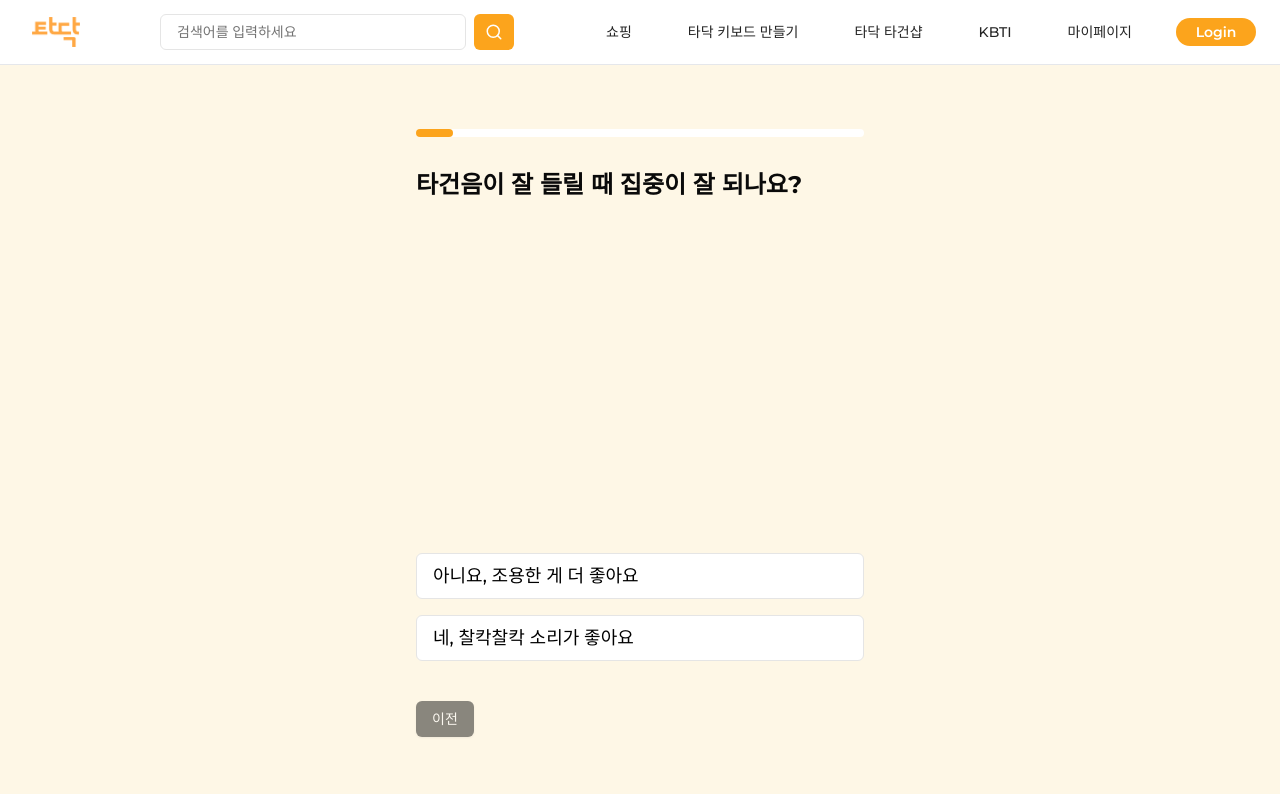
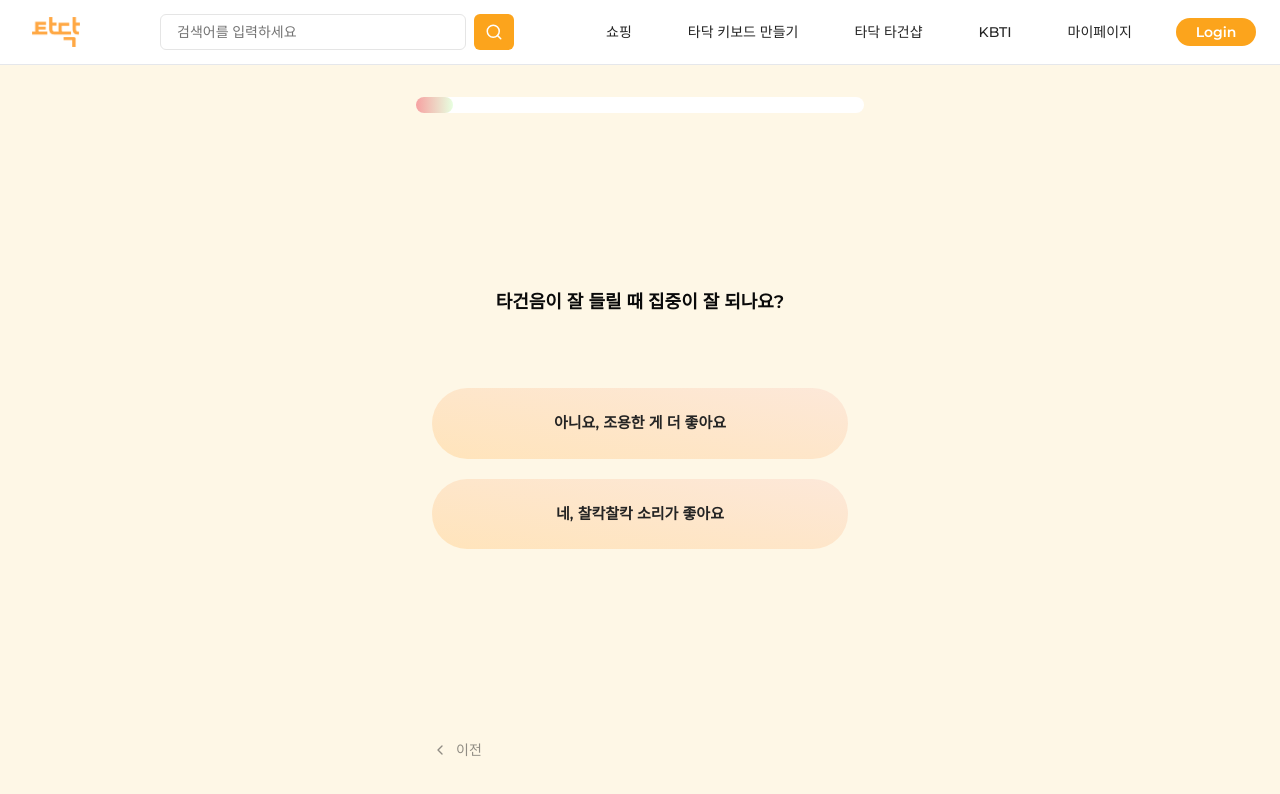
Before and after one commit to teamdadada/tadak, a React (Vite) app in the folder client/web/: page /kbti/test in a window 1280 px wide. Shown: the top 794 px of the page. Built offline with nearby package versions, Linux system fonts and the light colour scheme; a web font is replaced by a local one.

Commit message:
[FE] design: KBTI 페이지 UI 수정

```diff
--- /dev/null
+++ b/client/web/src/components/kbti/GradientButton.tsx
@@ -0,0 +1,46 @@
+import { useState } from 'react'
+import { motion } from 'framer-motion'
+
+interface GradientButtonProps {
+  onClick: () => void
+  children: React.ReactNode
+  className?: string
+  id?: string
+}
+
+const GradientButton = ({
+  onClick,
+  children,
+  className = '',
+  id,
+}: GradientButtonProps) => {
+  const [isHovered, setIsHovered] = useState(false)
+
+  return (
+    <motion.button
+      id={id}
+      onClick={onClick}
+      onMouseEnter={() => setIsHovered(true)}
+      onMouseLeave={() => setIsHovered(false)}
+      className={`relative flex items-center justify-center px-4 text-[15px] font-semibold text-center rounded-full transition-all duration-300 ease-in-out overflow-hidden ${className}`}
+      whileHover={{ scale: 1.02 }}
+      whileTap={{ scale: 0.98 }}
+      style={{ minHeight: '40px' }} // 최소 높이 설정
+    >
+      {/* 배경 그라데이션 */}
+      <div
+        className={`
+          absolute inset-0 bg-gradient-to-bl transition-opacity duration-300
+          ${isHovered ? 'from-tadak-light-primary to-tadak-warning/10' : 'from-tadak-warning/10 to-tadak-light-primary'}
+        `}
+      />
+
+      {/* 텍스트 */}
+      <div className="relative flex justify-center items-center h-full text-center text-tadak-black">
+        {children}
+      </div>
+    </motion.button>
+  )
+}
+
+export default GradientButton
--- a/client/web/src/components/kbti/KakaoShareButton.tsx
+++ b/client/web/src/components/kbti/KakaoShareButton.tsx
@@ -1,6 +1,6 @@
 import { useEffect } from 'react'
-import { Button } from '../ui/button'
 import { kbtiDescriptions } from '@/types/kbti'
+import GradientButton from './GradientButton'
 
 const { Kakao } = window
 
@@ -50,13 +50,25 @@ const KakaoShareButton = ({ kbtiType }: { kbtiType: string }) => {
   }
 
   return (
-    <Button
-      size="lg"
-      onClick={handleShare}
-      className="bg-[#FEE500] rounded-lg text-tadak-black hover:bg-[#FEE500] hover:text-tadak-black"
-    >
-      카카오톡 공유하기
-    </Button>
+    <GradientButton onClick={handleShare} className="h-12 w-full">
+      <div className="flex flex-row justify-center items-center gap-2">
+        {/* 카카오톡 로고 아이콘 */}
+        <svg
+          width="24"
+          height="24"
+          viewBox="0 0 24 24"
+          fill="none"
+          xmlns="http://www.w3.org/2000/svg"
+        >
+          <path
+            d="M12 3C6.477 3 2 6.477 2 10.8C2 13.654 3.858 16.112 6.5 17.424V21L10.25 18.475C10.821 18.557 11.404 18.6 12 18.6C17.523 18.6 22 15.123 22 10.8C22 6.477 17.523 3 12 3Z"
+            fill="#3A1D1D"
+          />
+        </svg>
+
+        <span className="text-sm font-bold">카카오톡 공유하기</span>
+      </div>
+    </GradientButton>
   )
 }
 
--- /dev/null
+++ b/client/web/src/components/kbti/Loading.tsx
@@ -0,0 +1,63 @@
+import { motion } from 'framer-motion'
+
+const LoadingAnimation = () => {
+  return (
+    <div className="flex flex-col items-center justify-center w-full h-full gap-8 py-12">
+      {/* 헤더 텍스트 */}
+      <motion.div
+        className="flex flex-col items-center gap-2"
+        initial={{ opacity: 0, y: -10 }}
+        animate={{ opacity: 1, y: 0 }}
+        transition={{ duration: 0.7 }}
+      >
+        <h2 className="text-2xl font-bold text-tadak-black">
+          당신의 성향 분석중...
+        </h2>
+        <p className="text-sm text-gray-600">
+          키보드에 대한 당신의 취향을 분석하고 있어요
+        </p>
+      </motion.div>
+
+      {/* 프로그레스 바 */}
+      <motion.div
+        className="w-64 h-2 bg-gray-200 rounded-full overflow-hidden"
+        initial={{ width: 0, opacity: 0 }}
+        animate={{ width: '16rem', opacity: 1 }}
+        transition={{ duration: 0.7, delay: 0.4 }}
+      >
+        <motion.div
+          className="h-full rounded-full bg-gradient-to-r from-tadak-light-primary to-tadak-warning/60"
+          initial={{ width: '0%' }}
+          animate={{ width: '100%' }}
+          transition={{ duration: 1.8, ease: 'easeInOut' }}
+        />
+      </motion.div>
+
+      {/* 로딩 텍스트 */}
+      <motion.div
+        className="flex space-x-1 items-center"
+        initial={{ opacity: 0 }}
+        animate={{ opacity: 1 }}
+        transition={{ delay: 0.6 }}
+      >
+        {['분', '석', '중'].map((char, i) => (
+          <motion.span
+            key={i}
+            className="text-tadak-black text-sm"
+            animate={{ opacity: [0.4, 1, 0.4] }}
+            transition={{
+              duration: 1.5,
+              repeat: Infinity,
+              delay: i * 0.2,
+              ease: 'easeInOut',
+            }}
+          >
+            {char}
+          </motion.span>
+        ))}
+      </motion.div>
+    </div>
+  )
+}
+
+export default LoadingAnimation
--- a/client/web/src/components/kbti/ProgressBar.tsx
+++ b/client/web/src/components/kbti/ProgressBar.tsx
@@ -7,9 +7,9 @@ const ProgressBar = ({ current, total }: ProgressBarProps) => {
   const progress = (current / total) * 100
 
   return (
-    <div className="w-full h-2 mb-4 rounded-full bg-tadak-white">
+    <div className="w-full h-4 mb-4 rounded-full bg-tadak-white">
       <div
-        className="h-2 transition-all rounded-full bg-tadak-primary"
+        className="h-4 transition-all rounded-full bg-gradient-to-r from-tadak-warning/60 to-tadak-light-secondary "
         style={{ width: `${progress}%` }}
       ></div>
     </div>
--- a/client/web/src/components/kbti/QuestionDisplay.tsx
+++ b/client/web/src/components/kbti/QuestionDisplay.tsx
@@ -1,4 +1,6 @@
 import { KbtiQuestion } from '@/types/kbti'
+import { motion } from 'framer-motion'
+import GradientButton from './GradientButton'
 
 interface QuestionDisplayProps {
   question: KbtiQuestion
@@ -7,34 +9,35 @@ interface QuestionDisplayProps {
 
 const QuestionDisplay = ({ question, onAnswer }: QuestionDisplayProps) => {
   return (
-    <div className="flex flex-col items-center gap-4 w-full max-w-[600px]">
-      <h1 className="min-w-full mb-2 text-2xl font-bold text-start min-h-[5.5rem]">
-        {question.text}
-      </h1>
+    <div className="flex flex-1 flex-col items-center gap-16 w-full max-w-[600px] py-8 px-4">
+      {/* 질문 헤더 */}
+      <motion.div
+        className="w-full"
+        initial={{ opacity: 0, y: -20 }}
+        animate={{ opacity: 1, y: 0 }}
+        transition={{ duration: 0.5 }}
+      >
+        <h1 className="text-lg font-semibold text-center">{question.text}</h1>
+      </motion.div>
 
-      <div className="flex items-center justify-center h-[30vh] w-full max-w-[500px]">
-        {question.image ? (
-          <img
-            src={question.image}
-            alt="질문 이미지"
-            className="min-h-[30vh] max-h-[30vh] w-auto object-contain"
-          />
-        ) : (
-          <div className="w-full h-[30vh]"></div>
-        )}
-      </div>
-
-      <div className="flex flex-col items-center justify-center min-w-full gap-2 mt-4 space-y-2">
+      {/* 답변 버튼 */}
+      <motion.div
+        className="flex flex-col items-center justify-center w-full gap-5 mt-2"
+        initial={{ opacity: 0, y: 20 }}
+        animate={{ opacity: 1, y: 0 }}
+        transition={{ duration: 0.5, delay: 0.3 }}
+      >
         {question.options.map((option, index) => (
-          <button
+          <GradientButton
             key={`${question.id}-${index}`}
             onClick={() => onAnswer(index)}
-            className="block w-full px-4 py-2 text-lg font-medium text-left text-black border rounded-md hover:bg-tadak-primary hover:text-white bg-tadak-white focus:outline-none"
+            id={`option-${index}`}
+            className="w-full px-8 py-6"
           >
             {option}
-          </button>
+          </GradientButton>
         ))}
-      </div>
+      </motion.div>
     </div>
   )
 }
--- a/client/web/src/pages/KbtiPage/KbtiStartPage.tsx
+++ b/client/web/src/pages/KbtiPage/KbtiStartPage.tsx
@@ -1,5 +1,5 @@
 import KbtiStartImage from '@/assets/images/KBTI_start.png'
-import { Button } from '@/components/ui/button'
+import GradientButton from '@/components/kbti/GradientButton'
 import { useNavigate } from 'react-router-dom'
 
 const KbtiStartPage = () => {
@@ -12,21 +12,16 @@ const KbtiStartPage = () => {
   return (
     <div className="flex flex-col items-center justify-center h-full gap-2 px-4">
       <div className="flex flex-col justify-center w-full p-2">
-        {/* <h1 className="w-full p-4 text-2xl font-bold">🔍 KBTI</h1> */}
         <img
           src={KbtiStartImage}
           alt="KBTI 시작 이미지"
           className="min-w-[300px] min-h-[470px] h-[70vh] object-contain"
         />
       </div>
-      <div className="flex justify-center w-full p-4">
-        <Button
-          size="lg"
-          className="bg-tadak-primary"
-          onClick={handleStartTest}
-        >
-          테스트 해보기
-        </Button>
+      <div className="flex justify-center p-4 w-full">
+        <GradientButton onClick={handleStartTest} className='"w-full px-8 py-4'>
+          테스트 하러가기
+        </GradientButton>
       </div>
     </div>
   )
--- a/client/web/src/pages/KbtiPage/KbtiTestPage.tsx
+++ b/client/web/src/pages/KbtiPage/KbtiTestPage.tsx
@@ -2,6 +2,7 @@ import ProgressBar from '@/components/kbti/ProgressBar'
 import QuestionDisplay from '@/components/kbti/QuestionDisplay'
 import { Button } from '@/components/ui/button'
 import { kbtiQuestions } from '@/types/kbti'
+import { ChevronLeft } from 'lucide-react'
 import { useState } from 'react'
 import { useNavigate } from 'react-router-dom'
 
@@ -56,10 +57,10 @@ const KbtiTestPage = () => {
   }
 
   return (
-    <div className="flex flex-col items-center justify-center w-full h-full gap-4 p-8">
+    <div className="flex flex-col items-center w-full max-h-screen gap-4 p-8 justify-between">
       <ProgressBar current={currentQuestion + 1} total={kbtiQuestions.length} />
 
-      <div className="flex flex-col items-center w-full gap-4 justify-evenly">
+      <div className="flex flex-col items-center w-full gap-4 ">
         <QuestionDisplay
           question={kbtiQuestions[currentQuestion]}
           onAnswer={(choice) =>
@@ -68,7 +69,12 @@ const KbtiTestPage = () => {
         />
       </div>
       <div className="flex justify-start w-full mt-6">
-        <Button onClick={handleBack} disabled={currentQuestion === 0}>
+        <Button
+          onClick={handleBack}
+          disabled={currentQuestion === 0}
+          className="bg-transparent shadow-none text-tadak-black hover:bg-transparent hover:scale-110"
+        >
+          <ChevronLeft />
           이전
         </Button>
       </div>
--- a/client/web/src/types/kbti.ts
+++ b/client/web/src/types/kbti.ts
@@ -43,13 +43,13 @@ export const kbtiQuestions: KbtiQuestion[] = [
   },
   {
     id: 2,
-    text: 'RGB나 조명이 있는 키보드가 마음에 드시나요?',
+    text: 'RGB나 조명이 있는 키보드는 어때요?',
     options: ['눈에 띄는 건 별로예요', '감성적으로 너무 좋아요'],
     axis: ['Q', 'E'],
   },
   {
     id: 3,
-    text: '소리가 적은 키보드와 반짝이는 키보드 중 고른다면?',
+    text: '조용한 키보드와 반짝이는 키보드 중 고른다면?',
     options: ['조용한 키보드가 더 좋아요', '시각적으로 화려한 게 더 좋아요'],
     axis: ['Q', 'E'],
   },
@@ -67,7 +67,7 @@ export const kbtiQuestions: KbtiQuestion[] = [
   },
   {
     id: 6,
-    text: '키보드 설명에서 어떤 부분이 먼저 눈에 들어오나요?',
+    text: '키보드를 볼 때 무엇이 먼저 눈에 들어오나요?',
     options: ['스펙과 기능 정보', '이미지와 디자인 포인트'],
     axis: ['T', 'A'],
   },
```
Also changed, not shown: client/web/src/pages/KbtiPage/KbtiResultpage.tsx (+104 -28 lines), client/web/src/assets/images/KBTI_start.png.
